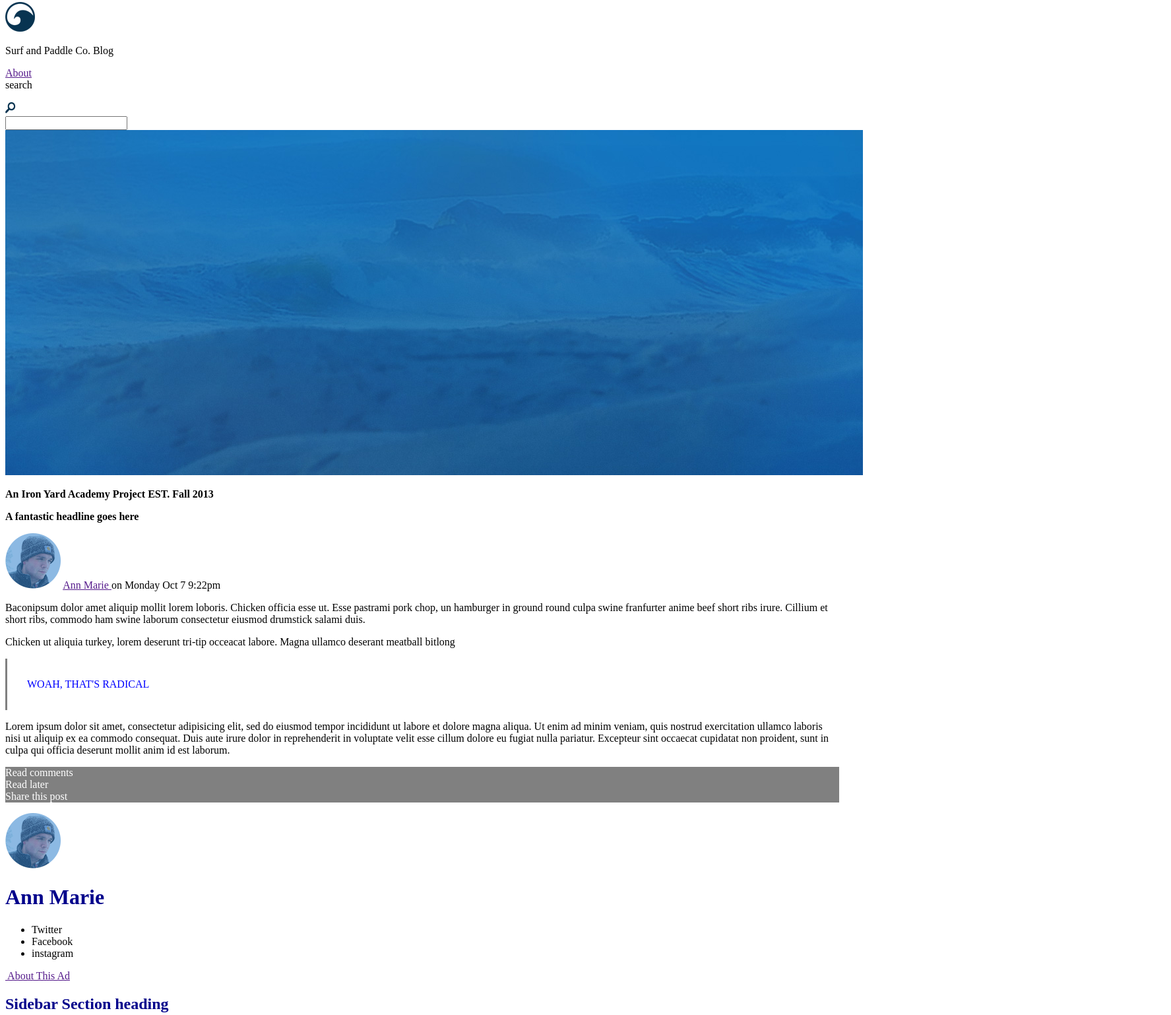
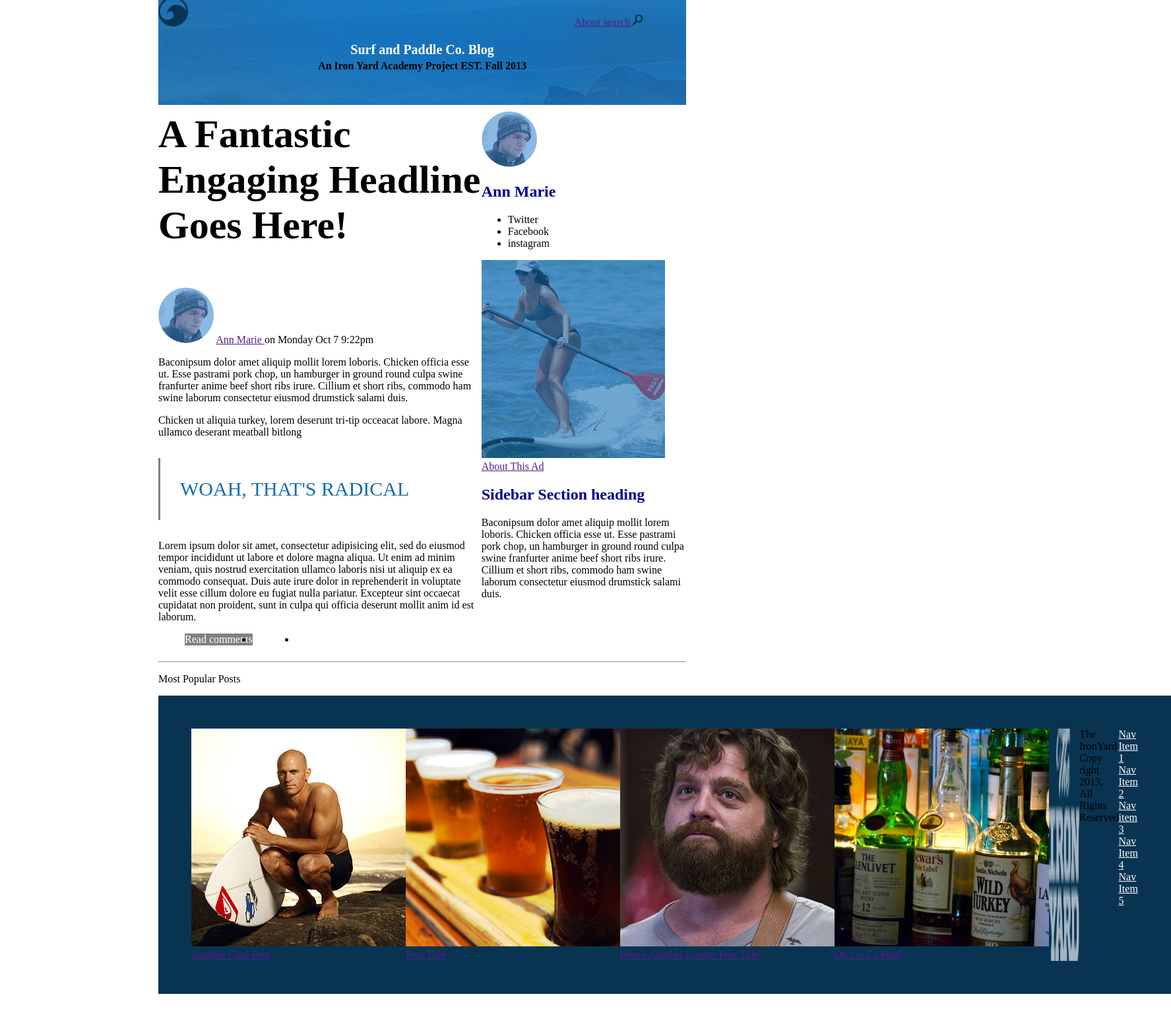
Before and after one commit to Filusmarvin/Surf-and-Paddle, a plain HTML site: page index.html in a window 1280 px wide. Shown: the part 5-1543 px from the top of the page at 66% size, 1775 px wide, since content can reach past the window. After the commit the page ends 1511 px from the top, so only its background shows below. Drawn offline with Linux system fonts and the light colour scheme.

Commit message:
adding these

```diff
--- a/Main.css
+++ b/Main.css
@@ -1,33 +1,87 @@
-<style type=>
+<style>
+
+#top {}
 
   #Surf {font-weight:bold;
         text-align:center;
-        font-size: 20px
+        font-size: 20px;
   }
-  Body {Text-decoration: none;
-        text-decoration-color: black;}
-  .ironyard {font-weight: bold;}
+
+  Body {
+    width:800px;
+    margin:0 auto;
+    Text-decoration: none;
+        text-decoration-color: black;
+      }
+
+
+  .ironyard {font-weight: bold;
+            text-align: center;
+            padding-top:2px;
+            Margin-top:2px;
+            padding-bottom:50px;
+            Margin-bottom:10px;}
+
+.wrapper {
+  flex-direction: row;
+  flex-shrink:;
+}
+
+article {flex-direction: row;
+  flex-shrink: 1;}
+aside   {flex-direction: row;
+  flex-shrink: 1;}
+
+
   .ironyard2 {font-weight: bold;
+              font-size: 60px;
              Margin-top:0px;
             padding-top:0px;}
+
+
   #Face {Margin-top:0px;
         padding-top:0px;}
+
+
   #radical { Border-left: 3px solid grey;
+          font-size: 30px;
           Padding-top: 30px;
           padding-bottom: 30px;
           padding-left:30px;
-          color:blue;}
+          color:#106db3;}
+
+
   #read   {text-decoration:none;
           background-color: grey;
           color:white;}
+
+
   .link {text-decoration:none;
           color:white;
-          width:30px;
+          width:30px;  }
 
-        }
+
     h1 {color:darkblue;}
+
+
     h2 {color:darkblue;}
+
+
+    #bottom {list-style: none;
+          display:flex;
+        flex-direction: row;}
+
+    #flex {width:auto;}
+
+
     footer {background-color:#083452;
-            padding:50px;}
+            padding:50px;
+          display: flex;
+          flex-direction: row;
+          flex-shrink: 1px;
+          width:800px auto;
+          }
+
+
     #Nav {color:white;}
 </style>
--- a/index.html
+++ b/index.html
@@ -4,6 +4,123 @@
     <meta charset="utf-8" />
     <title>Sur and Paddle Co</title>
     <link rel="stylesheet" href="main.css">
+    <style>
+    header { background-image:url('pictures/header.jpg');
+}
+  #top p {border:;
+          text-decoration: none;
+          color:black;
+          position:absolute;
+          width:150px;
+          height:50px;
+          top:10px; left:68%;
+        display: ;
+        box-sizing: border-box;}
+
+
+  #Surf {text-align: center;
+        color:white;
+        font-size: 50px;
+      margin-bottom: 0px;
+      padding-top: 0px;}
+
+
+
+
+      #top {}
+
+        #Surf {font-weight:bold;
+              text-align:center;
+              font-size: 20px;
+        }
+
+        Body {
+          width:800px;
+          margin:0 auto;
+          Text-decoration: none;
+              text-decoration-color: black;
+            }
+
+
+        .ironyard {font-weight: bold;
+                  text-align: center;
+                  padding-top:2px;
+                  Margin-top:2px;
+                  padding-bottom:50px;
+                  Margin-bottom:10px;}
+
+      .wrapper {
+        display: flex;
+      }
+
+      article {flex-direction: row;
+        flex-shrink: 1;}
+      aside   {flex-direction: row;
+        flex-shrink: 1;}
+
+
+        .ironyard2 {font-weight: bold;
+                    font-size: 60px;
+                   Margin-top:0px;
+                  padding-top:0px;}
+
+
+        #Face {Margin-top:0px;
+              padding-top:0px;}
+
+
+        #radical { Border-left: 3px solid grey;
+                font-size: 30px;
+                Padding-top: 30px;
+                padding-bottom: 30px;
+                padding-left:30px;
+                color:#106db3;}
+
+
+        #read   {text-decoration:none;
+                background-color: grey;
+                color:white;}
+
+
+        .okay{
+          display: flex;
+
+        }
+
+
+        .link {text-decoration:none;
+                color:white;
+                width:30px;  }
+
+
+          h1 {color:darkblue;}
+
+
+          h2 {color:darkblue;}
+
+
+          #bottom {list-style: none;
+                display:flex;
+              flex-direction: row;}
+
+          #flex {width:auto;}
+
+.foot   {
+  display:flex;
+}
+          footer {background-color:#083452;
+                  padding:50px;
+                display: flex;
+                flex-direction: row;
+                flex-shrink: 1px;
+                width:800px auto;
+                }
+
+
+          #Nav {color:white;}
+      </style>
+
+
 
   </head>
 
@@ -12,17 +129,24 @@
 
 
   <body>
-    <img src="pictures/logo.png" />
-    <p id ="Surf"> Surf and Paddle Co. Blog </p>
-    <p> <a href ="">About </a> <br />
-      search <br/> </p>
-    <img src="pictures/search-icon.png">
-      <form>
-        <input name="search" type="search" />
-      </form>
-      <img src="pictures/header.jpg" />
+
+    <header>
+
+        <img src="pictures/logo.png" />
+        <p id ="Surf"> Surf and Paddle Co. Blog </p>
+      <div id ="top">
+            <p> <a href ="">About </a>
+            <a href ="">search </a>
+
+    <img src="pictures/search-icon.png"> </p>
+      </div>
       <p class ="ironyard"> An Iron Yard Academy Project EST. Fall 2013 </p>
-      <p class ="ironyard2"> A fantastic headline goes here </p>
+    </header>
+<div class="wrapper">
+    <article>
+
+
+      <p class ="ironyard2"> A Fantastic Engaging Headline Goes Here! </p>
       <img id = "Face" src ="pictures/avatar.png"/> <a href="">Ann Marie </a> on Monday Oct 7 9:22pm
 
       <p> Baconipsum dolor amet aliquip mollit lorem loboris. Chicken officia esse ut. Esse pastrami pork chop, un hamburger in ground
@@ -37,11 +161,18 @@
     <p> Lorem ipsum dolor sit amet, consectetur adipisicing elit, sed do eiusmod tempor incididunt ut labore et dolore magna aliqua. Ut enim ad minim veniam,
        quis nostrud exercitation ullamco laboris nisi ut aliquip ex ea commodo consequat. Duis aute irure dolor in reprehenderit in voluptate velit esse cillum dolore eu fugiat
        nulla pariatur. Excepteur sint occaecat cupidatat non proident, sunt in culpa qui officia deserunt mollit anim id est laborum.</p>
+<div class="sharing">
+  <ul class="okay">
+     <li id ="read"> <a class ="link" href=""> Read comments </a> </li>
+        <li> <a class ="link" href="">  Read later   </a>  </li>
+        <li>  <a class ="link" href=""> Share this post </a>  </li>
+</ul>
 
-     <p id ="read"> <a class ="link" href=""> Read comments </a> <br />
-        <a class ="link" href="">  Read later   </a>  <br />
-          <a class ="link" href=""> Share this post </a>  </p>
+</div>
 
+</article>
+
+<aside>
       <img src="pictures/avatar.png" />
 
       <h1> Ann Marie </h1>
@@ -51,31 +182,42 @@
           <li> Facebook </li>
           <li> instagram </li>
       </ul>
+
+      <img src="pictures/ad.jpg"/>
       <img src="" ><a href=""> About This Ad </a>
 
       <h2> Sidebar Section heading </h2>
       <p> Baconipsum dolor amet aliquip mollit lorem loboris. Chicken officia esse ut. Esse pastrami pork chop, un hamburger in ground
         round culpa swine franfurter anime beef short ribs irure. Cillium et short ribs, commodo ham swine laborum consectetur eiusmod drumstick salami duis.</p>
+</aside>
+</div>
 <hr />
 
 <p> Most Popular Posts </p>
+<div class="foot">
+<footer>
+<ul= id="bottom">
+<li><img id="flex" src="pictures/surfboard.jpg"> <a href=""> Another Cool Post </a> </li>
+<li><img id="flex" src="pictures/article-image-2.jpg"> <a href="">  Post Title </a> </li>
+<li><img id="flex" src="pictures/article-image-3.jpg"> <a href="">  Here's Another Longer Post Title </a> </li>
+<li><img id="flex" src="pictures/article-image-4.jpg"> <a href="">  Oh Cool a Post!</a> </li>
+</ul>
 
-<img src="pictures/surfboard.jpg"> <a href=""> Another Cool Post </a> <br />
-<img src="pictures/article-image-2.jpg"> <a href="">  Post Title </a> <br />
-<img src="pictures/article-image-3.jpg"> <a href="">  Here's Another Longer Post Title </a> <br />
-<img src="pictures/article-image-4.jpg"> <a href="">  Oh Cool a Post!</a> <br />
-<footer>
+
+
+
 
 <img id="iron" src="pictures/theironyard-logo.png"> The IronYard Copy right 2013, All Rights Reserved <br />
-<a id ="Nav" href="" > Nav Item 1 </a> <br />
-<a id ="Nav" href="" > Nav Item 2</a>  <br />
-<a id ="Nav" href="" > Nav item 3</a>  <br />
-<a id ="Nav" href="" > Nav Item 4</a>  <br />
-<a id ="Nav" href="" > Nav Item 5</a>  <br />
-
+<nav>
+     <a id ="Nav" href="" > Nav Item 1 </a>
+     <a id ="Nav" href="" > Nav Item 2</a>
+     <a id ="Nav" href="" > Nav item 3</a>
+     <a id ="Nav" href="" > Nav Item 4</a>
+     <a id ="Nav" href="" > Nav Item 5</a>
+</nav>
 
 </footer>
-
+</div>
 
   </body>
 </html>
```
Also changed, not shown: 1 other file.
